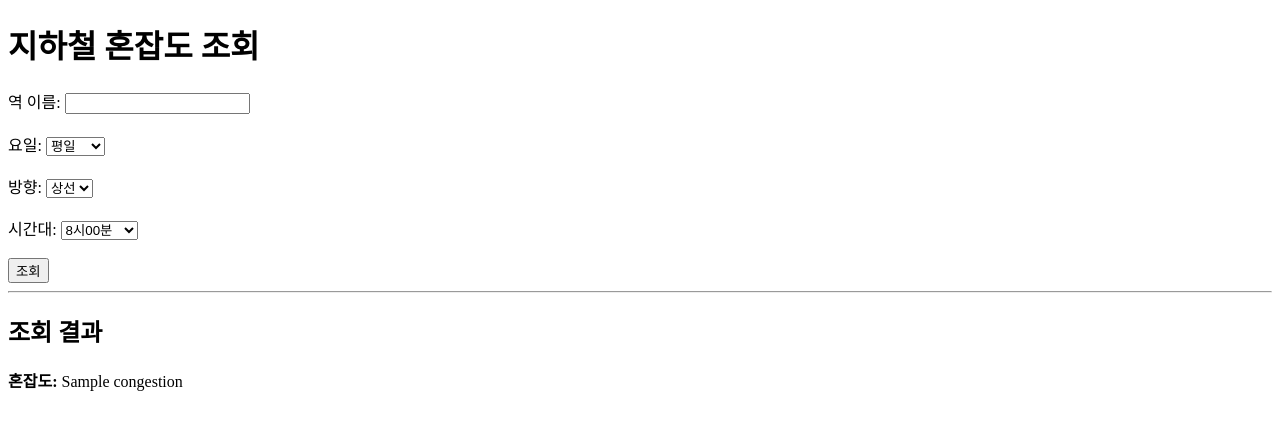
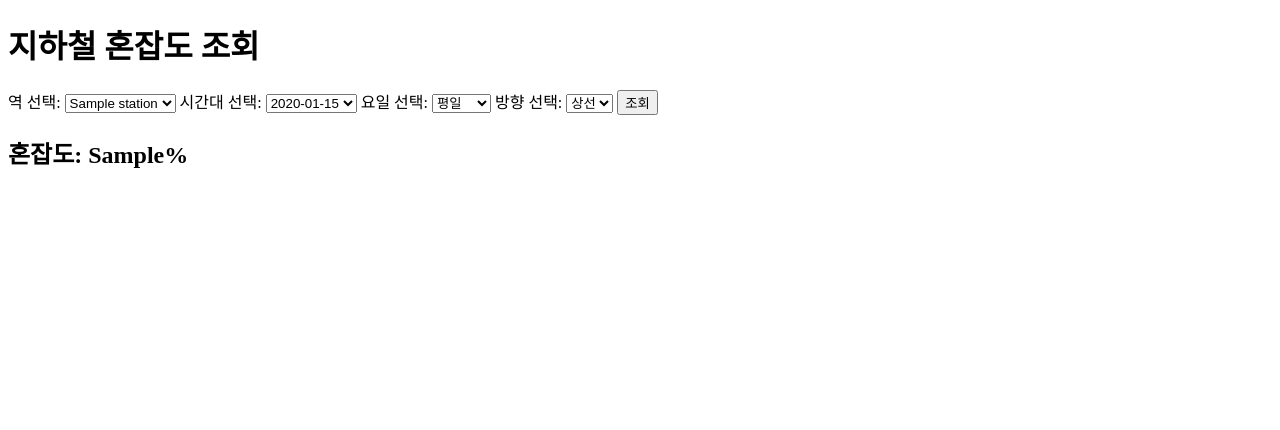
Before and after one commit to Chanhyeok-creator/subway-congestion-db, a Flask app: template templates/index.html in a window 1280 px wide. Shown: the top 430 px of the page. Run offline with Flask 3, Linux system fonts and the light colour scheme; the template is opened without the code that fills it: most values are stand-ins (such as "Sample title", 1, 10 or a date in 2020).

Commit message:
UI 전반적 개선

```diff
--- a/app.py
+++ b/app.py
@@ -2,7 +2,6 @@ from flask import Flask, render_template, request
 import sqlite3
 
 DB_PATH = "database.db"
-
 app = Flask(__name__)
 
 def get_db():
@@ -10,43 +9,41 @@ def get_db():
     conn.row_factory = sqlite3.Row
     return conn
 
-@app.route("/")
+@app.route("/", methods=["GET", "POST"])
 def index():
-    return render_template("index.html", congestion=None, searched=False)
-
-@app.route("/search", methods=["POST"])
-def search():
-    station_name = request.form["station_name"]
-    day_type = request.form["day_type"]
-    direction = request.form["direction"]
-    time_slot = request.form["time_slot"]
-
     conn = get_db()
     cursor = conn.cursor()
 
-    cursor.execute("""
-        SELECT C.congestion_level
-        FROM Congestion C
-        JOIN Station S ON C.station_id = S.station_id
-        WHERE S.station_name = ?
-          AND C.day_type = ?
-          AND C.direction = ?
-          AND C.time_slot = ?
-    """, (station_name, day_type, direction, time_slot))
+    # 역 목록 가져오기
+    cursor.execute("SELECT station_id, station_name FROM Station ORDER BY station_name")
+    stations = cursor.fetchall()
 
-    row = cursor.fetchone()
+    # 시간대 목록 가져오기
+    cursor.execute("SELECT DISTINCT time_slot FROM Congestion ORDER BY time_slot")
+    time_slots = [row["time_slot"] for row in cursor.fetchall()]
+
+    congestion_value = None
+
+    if request.method == "POST":
+        station_id = request.form.get("station")
+        time_slot = request.form.get("time_slot")
+        day_type = request.form.get("day_type") or "평일"   # 기본 평일
+        direction = request.form.get("direction") or "상선" # 기본 상선
+
+        # 선택된 값으로 Congestion 조회
+        cursor.execute("""
+            SELECT congestion_level FROM Congestion
+            WHERE station_id=? AND time_slot=? AND day_type=? AND direction=? LIMIT 1
+        """, (station_id, time_slot, day_type, direction))
+        result = cursor.fetchone()
+        if result:
+            congestion_value = result["congestion_level"]
+
     conn.close()
-
-    if row:
-        congestion = row["congestion_level"]
-    else:
-        congestion = None
-
-    return render_template(
-        "index.html",
-        congestion=congestion,
-        searched=True
-    )
+    return render_template("index.html",
+                           stations=stations,
+                           time_slots=time_slots,
+                           congestion_value=congestion_value)
 
 if __name__ == "__main__":
     app.run(debug=True)
--- a/templates/index.html
+++ b/templates/index.html
@@ -1,5 +1,5 @@
 <!DOCTYPE html>
-<html>
+<html lang="ko">
 <head>
     <meta charset="UTF-8">
     <title>지하철 혼잡도 조회</title>
@@ -7,46 +7,39 @@
 <body>
     <h1>지하철 혼잡도 조회</h1>
 
-    <form method="post" action="/search">
-        <label>역 이름:</label>
-        <input type="text" name="station_name" required>
-        <br><br>
+    <form method="POST">
+        <label for="station">역 선택:</label>
+        <select name="station" id="station" required>
+            {% for s in stations %}
+                <option value="{{ s['station_id'] }}">{{ s['station_name'] }}</option>
+            {% endfor %}
+        </select>
 
-        <label>요일:</label>
-        <select name="day_type">
+        <label for="time_slot">시간대 선택:</label>
+        <select name="time_slot" id="time_slot" required>
+            {% for t in time_slots %}
+                <option value="{{ t }}">{{ t }}</option>
+            {% endfor %}
+        </select>
+
+        <label for="day_type">요일 선택:</label>
+        <select name="day_type" id="day_type">
             <option value="평일">평일</option>
             <option value="토요일">토요일</option>
             <option value="일요일">일요일</option>
         </select>
-        <br><br>
 
-        <label>방향:</label>
-        <select name="direction">
+        <label for="direction">방향 선택:</label>
+        <select name="direction" id="direction">
             <option value="상선">상선</option>
             <option value="하선">하선</option>
         </select>
-        <br><br>
-
-        <label>시간대:</label>
-        <select name="time_slot">
-            <option value="8시00분">8시00분</option>
-            <option value="8시30분">8시30분</option>
-            <option value="9시00분">9시00분</option>
-            <option value="18시00분">18시00분</option>
-            <option value="18시30분">18시30분</option>
-        </select>
-        <br><br>
 
         <button type="submit">조회</button>
     </form>
 
-    {% if congestion is not none %}
-        <hr>
-        <h2>조회 결과</h2>
-        <p><b>혼잡도:</b> {{ congestion }}</p>
-    {% elif searched %}
-        <hr>
-        <p>해당 조건의 데이터가 없습니다.</p>
+    {% if congestion_value is not none %}
+        <h2>혼잡도: {{ congestion_value }}%</h2>
     {% endif %}
 </body>
 </html>
```
